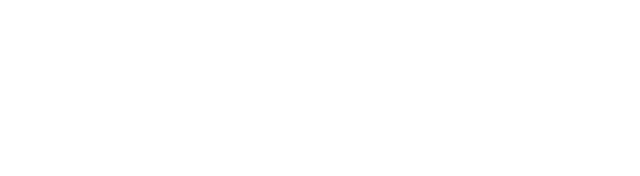
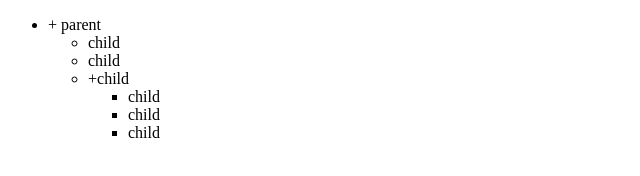
Before and after one commit to laghriss/treejs, a plain HTML site: page index.html in a window 1280 px wide. Shown: the whole page, without its empty margins (0-640 px from the left). Drawn offline with Linux system fonts and the light colour scheme.

Commit message:
index.html

```diff
--- a/index.html
+++ b/index.html
@@ -2,9 +2,32 @@
 <!DOCTYPE html>
 <html>
   <head>
-    <title></title>
+    <title>Tree Js</title>
+    <script charset="utf-8" src="bower_components/jquery/dist/jquery.min.js"></script>
   </head>
   <body>
-
+    <ul id="tree">
+      <li> <span>+</span> parent
+        <ul>
+          <li>child</li>
+          <li>child</li>
+          <li><span>+</span>child
+            <ul>
+              <li>child</li>
+              <li>child</li>
+              <li>child</li>
+            </ul>
+          </li>
+        </ul>
+      </li>
+    </ul>
+    <script charset="utf-8">
+      jQuery(function($){
+          $('#tree li span').on('click', function(){
+            $(this).parent().children().toggle();
+            $(this).show();
+          })
+      })
+    </script>
   </body>
 </html>
```
